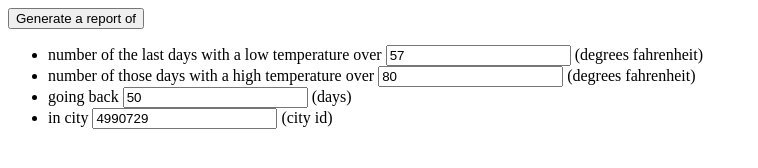
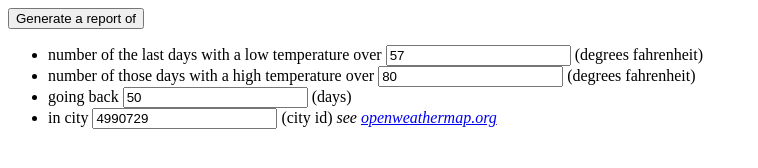
Before and after one commit to tantalor/heartworm, a plain HTML site: page index.html in a window 1280 px wide. Shown: the whole page, without its empty margins (0-758 px from the left). Drawn offline with Linux system fonts and the light colour scheme.

Commit message:
see openweathermap.org

```diff
--- a/index.html
+++ b/index.html
@@ -21,6 +21,12 @@
   <li>
     in city
     <input type="input" name="city" value="4990729"> (city id)
+    <i>
+    see
+    <a href="http://bugs.openweathermap.org/projects/api/wiki/API_2_1#Find-City-via-name">
+      openweathermap.org
+    </a>
+    </i>
   </li>
   </ul>
 </form>
```
